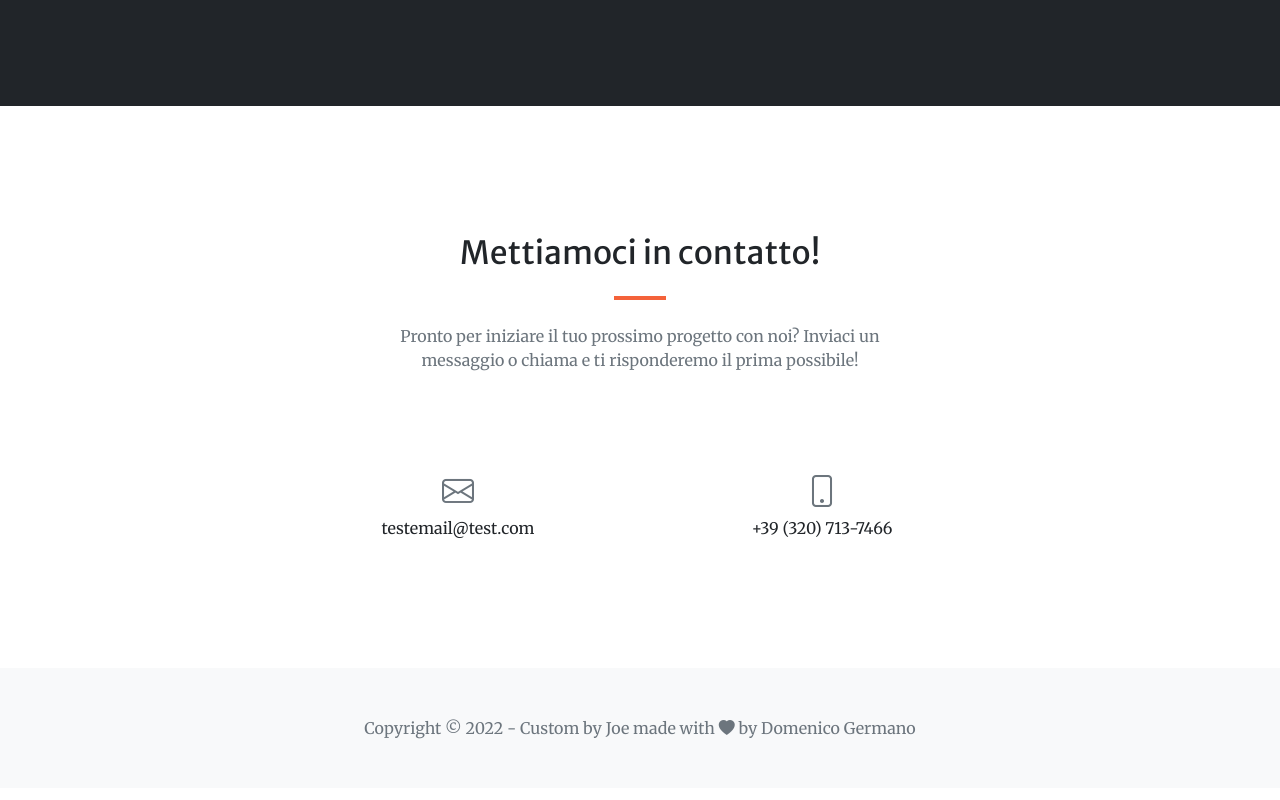
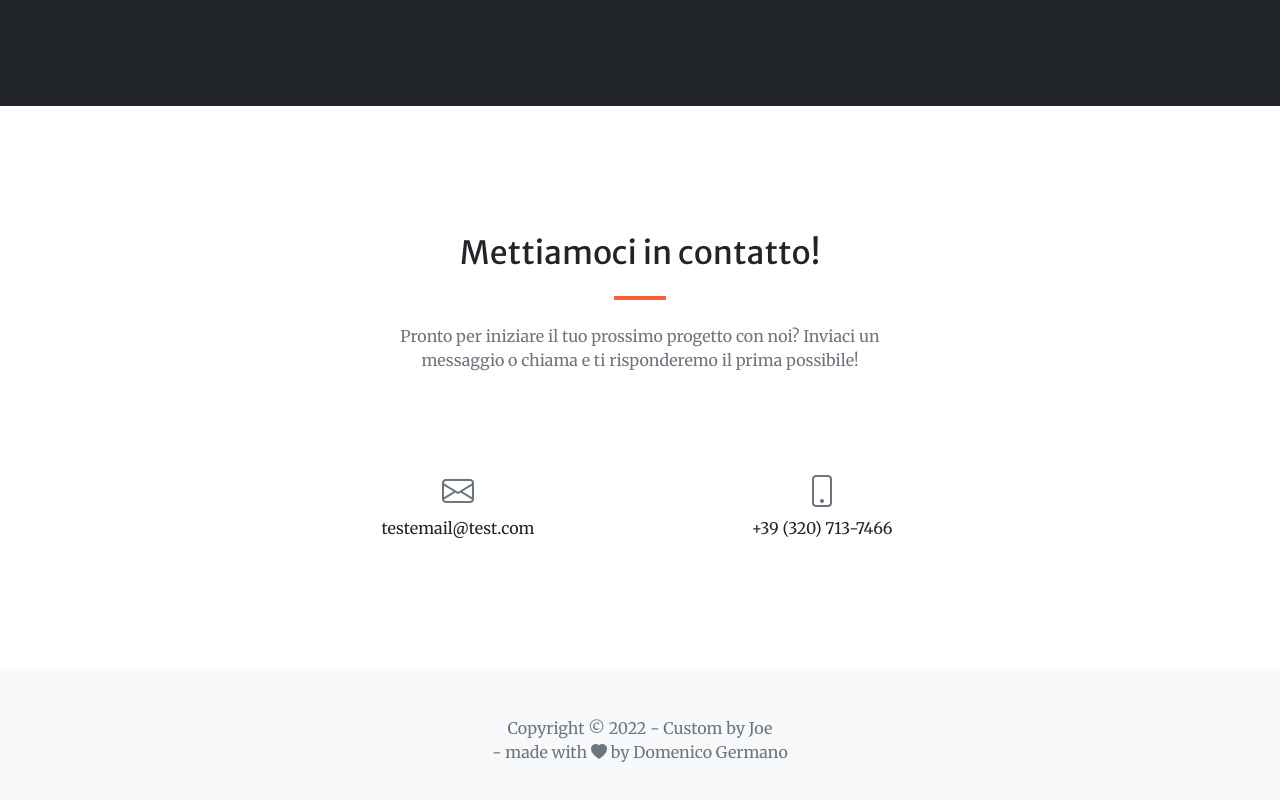
Before and after one commit to Niko-Ibakoo/guitar-project, a plain HTML site: page index.html in a window 1280 px wide. Shown: the part 3407-4207 px from the top of the page. Drawn offline with nearby package versions, Linux system fonts and the light colour scheme; some packages are replaced by stand-ins of ours; a script that the page names is missing.

```diff
--- a/index.html
+++ b/index.html
@@ -206,7 +206,7 @@
         </section>
         <!-- Footer-->
         <footer class="bg-light py-5">
-            <div class="container px-4 px-lg-5"><div class="fw-normal text-center text-muted">Copyright &copy; 2022 - Custom by Joe made with <i class="bi bi-heart-fill"></i> by Domenico Germano</div></div>
+            <div class="container px-4 px-lg-5"><div class="fw-normal text-center text-muted">Copyright &copy; 2022 - Custom by Joe <br>-  made with <i class="bi bi-heart-fill"></i> by Domenico Germano</div></div>
         </footer>
         <!-- Bootstrap core JS-->
         <script src="https://cdn.jsdelivr.net/npm/bootstrap@5.1.3/dist/js/bootstrap.bundle.min.js"></script>
```
Also changed, not shown: assets/img/portfolio/fullsize/4.jpg, assets/img/portfolio/thumbnails/4.jpg.
